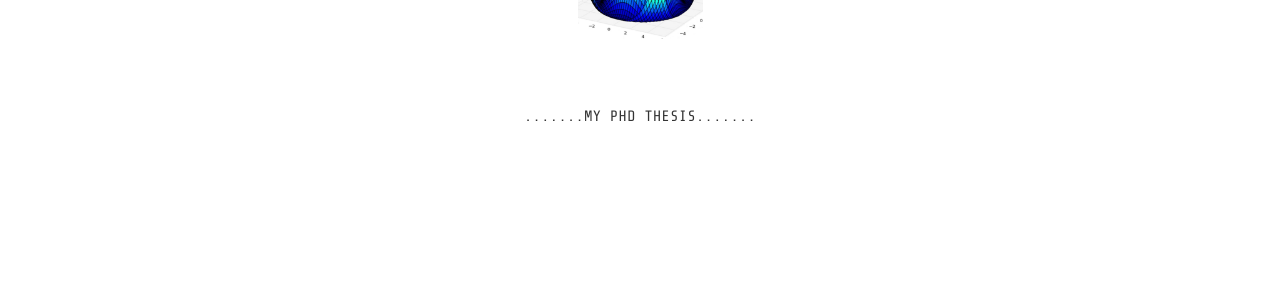
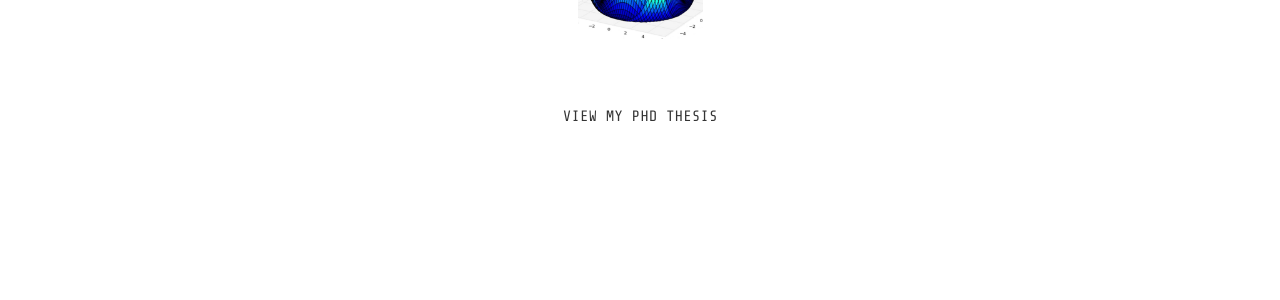
Before and after one commit to smutuvi/smutuvi.github.io, a Jekyll site: the page built from index.html, in a window 1280 px wide. Shown: the part 366-666 px from the top of the page. Built offline with Jekyll 4.4.1, drawn with Linux system fonts in a browser that asks for light colours; some web fonts are replaced.

Commit message:
added thesis file

```diff
--- a/_config.yml
+++ b/_config.yml
@@ -24,7 +24,7 @@ close_btn: "Close"
 home_btn: "Home"
 projects_btn: "Projects"
 posts_btn: "Blog"
-middle_btn: ".......My PhD Thesis......."
+middle_btn: "View my PhD Thesis"
 # middle_btn: "......AI for Social Good......."
 
 imprint_btn: ""
```
